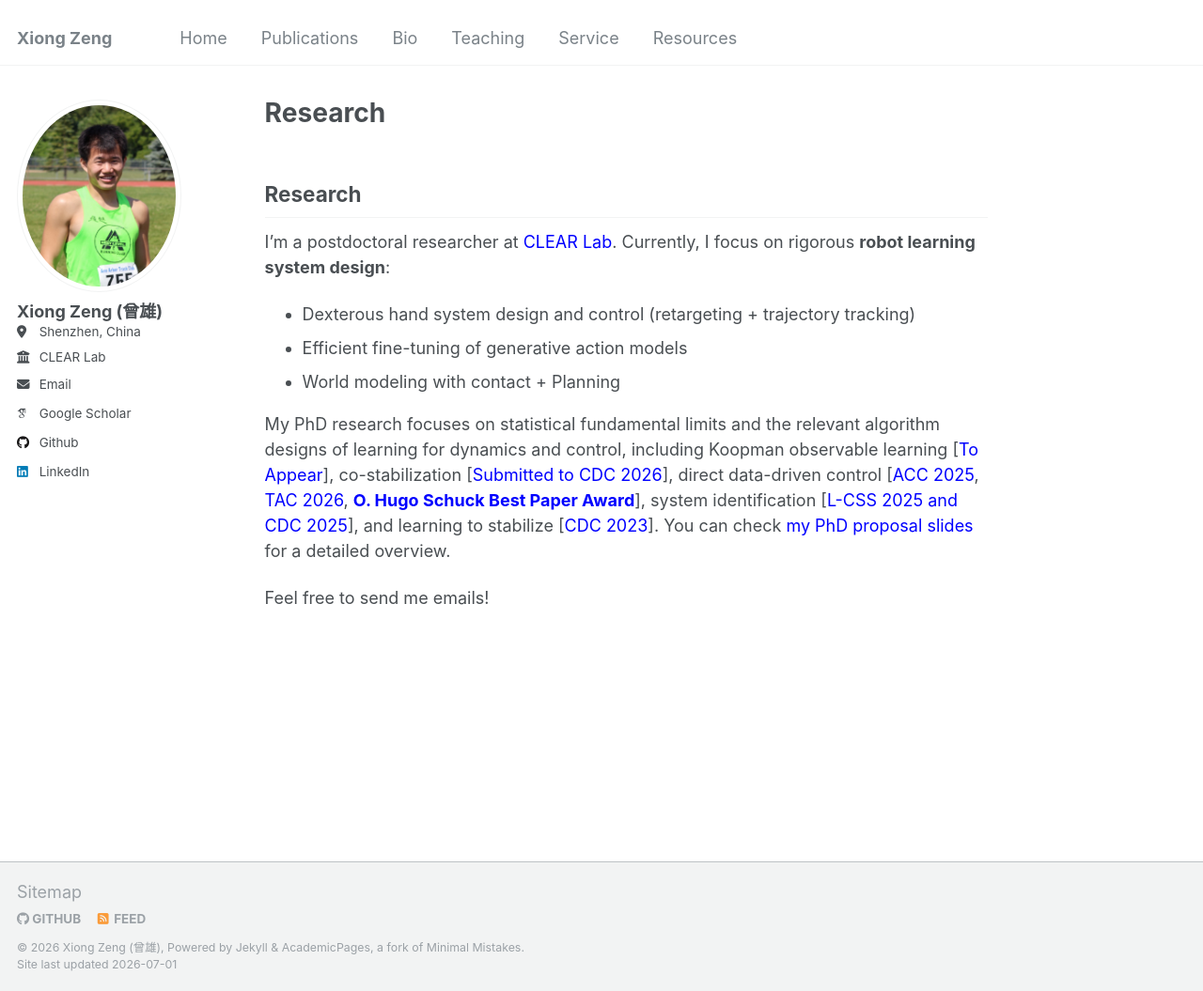
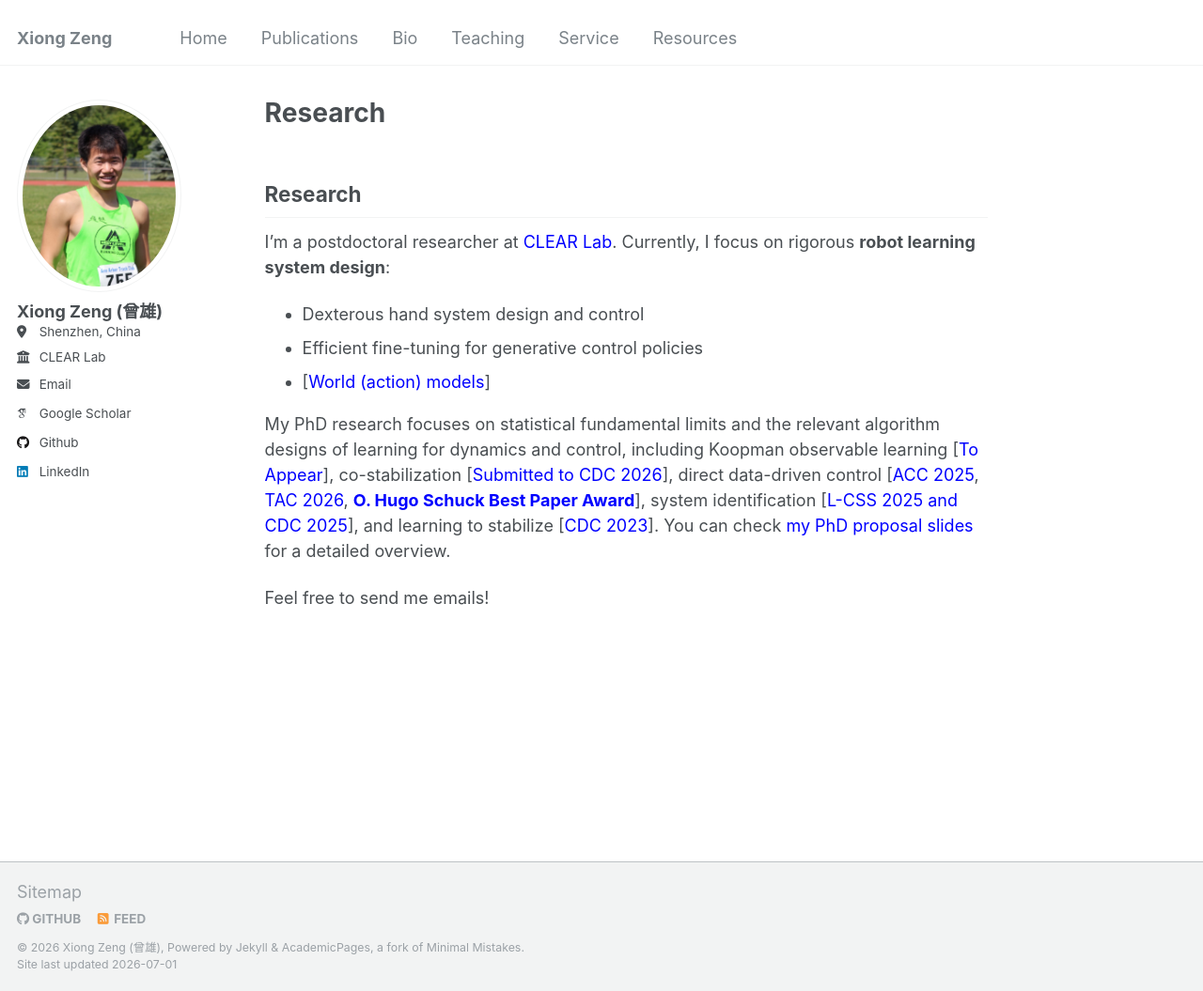
Before and after one commit to zengxiong111/zengxiong.github.io, a Jekyll site: the page built from _pages/about.md, in a window 1280 px wide and 1055 px high. Shown: the whole window at 94% size. Built offline with Jekyll 4.4.1, drawn with Linux system fonts in a browser that asks for light colours; some web fonts are replaced; our own code applies the rules of GitHub Pages for plain Markdown files.

Commit message:
Update about.md

```diff
--- a/_pages/about.md
+++ b/_pages/about.md
@@ -10,9 +10,9 @@ redirect_from:
 
 I'm a postdoctoral researcher at <a href="https://www.wzhanglab.site/" style="color: blue;text-decoration: none;" target="_blank">CLEAR Lab</a>. Currently, I focus on rigorous **robot learning system design**:
 
-- Dexterous hand system design and control (retargeting + trajectory tracking)
-- Efficient fine-tuning of generative action models
-- World modeling with contact + Planning
+- Dexterous hand system design and control
+- Efficient fine-tuning for generative control policies
+- [<a href="https://clearlab-sustech.github.io/WorldModelSurvey/" style="color: blue;text-decoration: none;" target="_blank">World (action) models</a>]
 
 
 My PhD research focuses on statistical fundamental limits and the relevant algorithm designs of learning for dynamics and control, including Koopman observable learning [<a href="https://scholar.google.com/citations?user=v4lWTTwAAAAJ&hl=en" style="color: blue;text-decoration: none;" target="_blank">To Appear</a>], co-stabilization [<a href="https://scholar.google.com/citations?user=v4lWTTwAAAAJ&hl=en" style="color: blue;text-decoration: none;" target="_blank">Submitted to CDC 2026</a>], direct data-driven control [<a href="https://web.eecs.umich.edu/~necmiye/pubs/ZengBO_acc25.pdf" style="color: blue;text-decoration: none;" target="_blank">ACC 2025</a>, <a href="https://arxiv.org/abs/2412.19705" style="color: blue;text-decoration: none;" target="_blank">TAC 2026</a>, <a href="https://a2c2.org/paper-award/o-hugo-schuck-best-paper-award#recipients" style="color: blue;text-decoration: none;" target="_blank">**O. Hugo Schuck Best Paper Award**</a>], system identification [<a href="https://arxiv.org/abs/2503.16817" style="color: blue;text-decoration: none;" target="_blank">L-CSS 2025 and CDC 2025</a>], and learning to stabilize [<a href="https://arxiv.org/abs/2311.11151" style="color: blue;text-decoration: none;" target="_blank">CDC 2023</a>].
```
